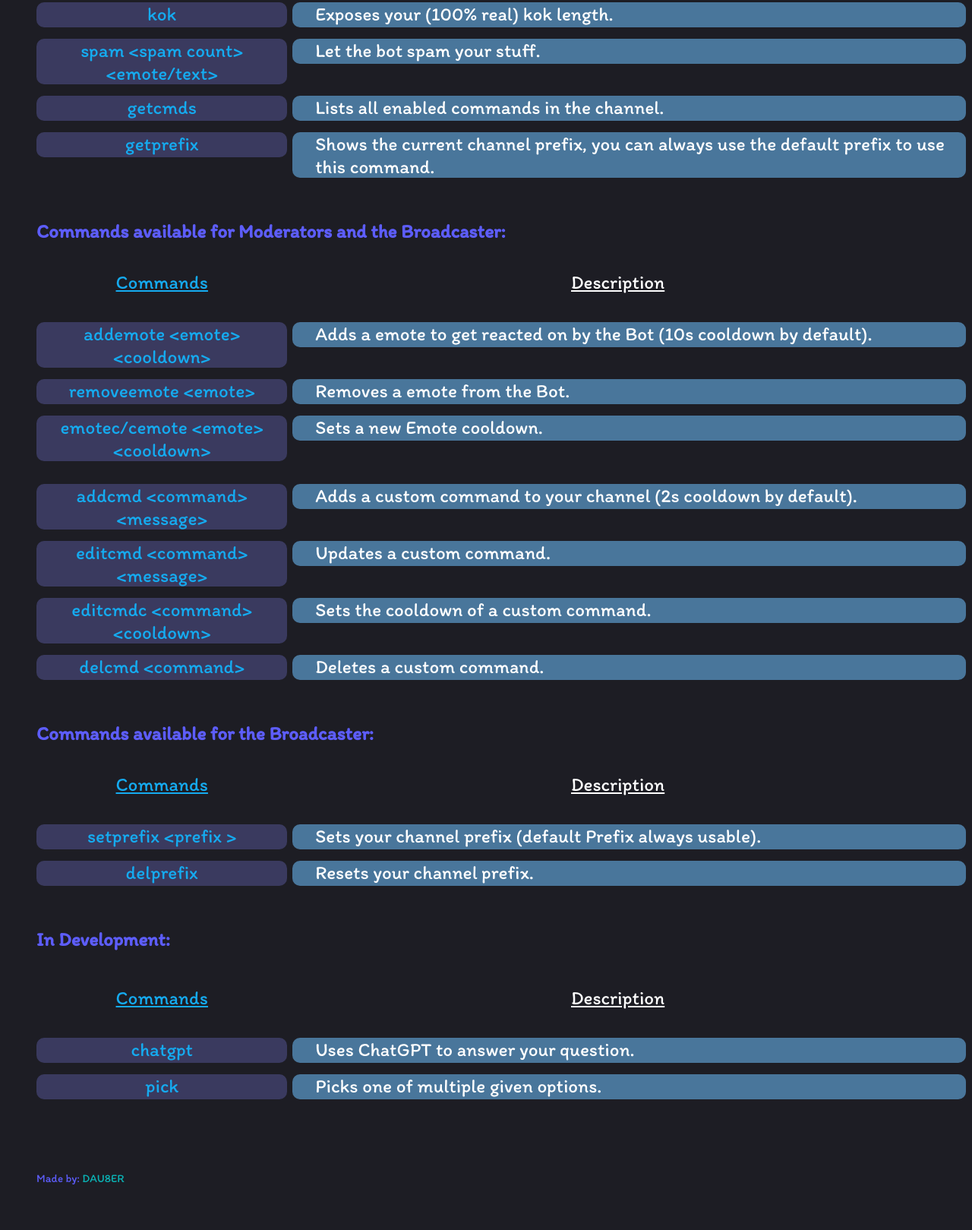
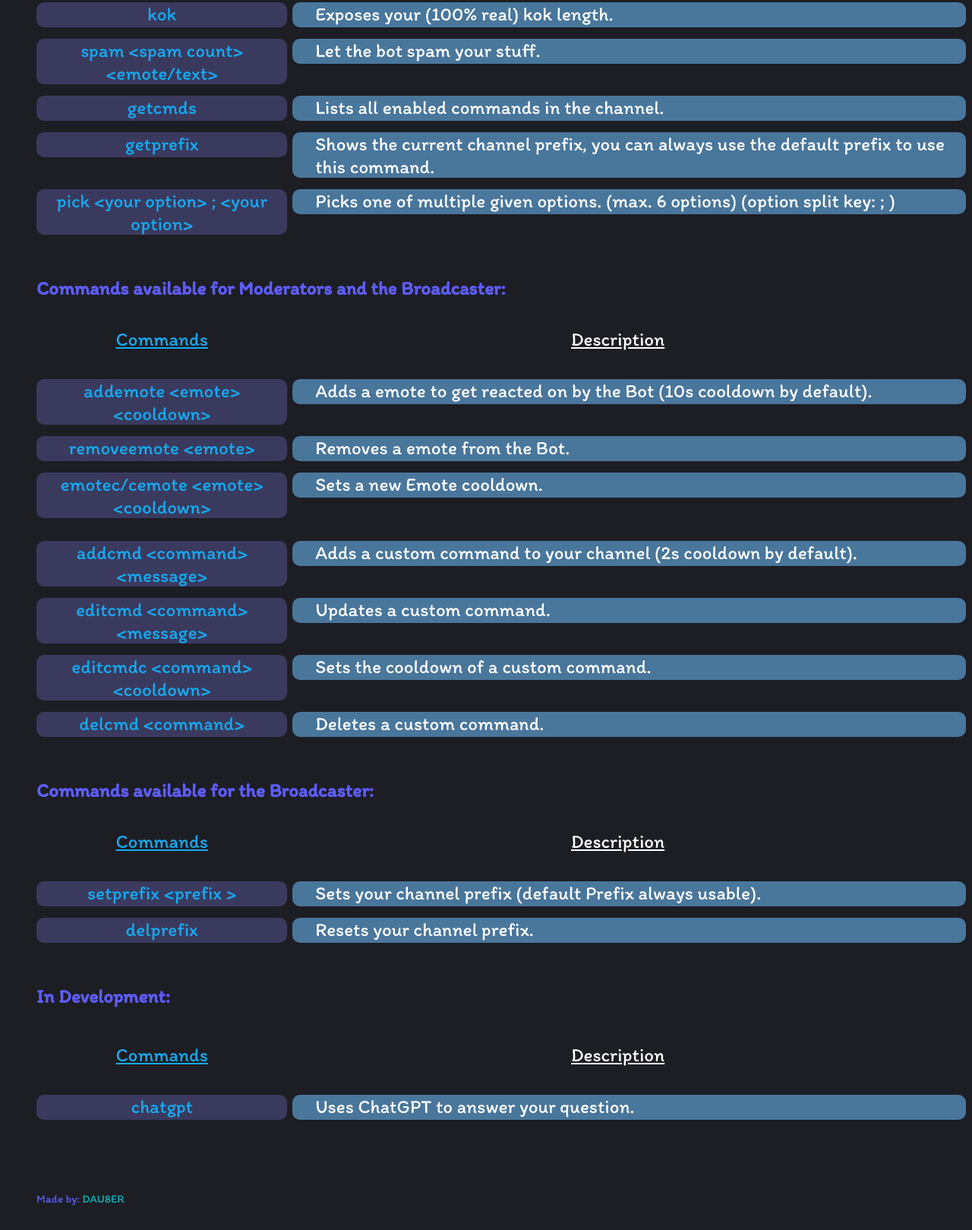
Before and after one commit to DAU8ER/dau8bot, a plain HTML site: page index.html in a window 1280 px wide. Shown: the part 1325-2944 px from the top of the page at 76% size. Before the commit the page ends 2917 px from the top, so only its background shows below. Drawn offline with Linux system fonts and the light colour scheme.

Commit message:
Add files via upload

```diff
--- a/index.html
+++ b/index.html
@@ -27,7 +27,8 @@
         <spacer></spacer>
         <div class="heading">
             <b>
-                This bot is a useful chat bot for custom commands, emote reactions, timers etc. The commands are listed below.
+                This bot is a useful chat bot for custom commands, emote reactions, timers etc. The commands are listed
+                below.
                 You can create custom commands in your channel (they wont be listed on this page).
                 If you have any questions or future requests, feel free to contact me:</b>
             <spacer2></spacer2>
@@ -47,7 +48,8 @@
             </b>
             <spacer2></spacer2>
             <spacer2></spacer2>
-            <b>If you want to JOIN or PART the bot to or from your channel, contact me or use one the respective command in the
+            <b>If you want to JOIN or PART the bot to or from your channel, contact me or use one the respective command
+                in the
                 <a href="https://www.twitch.tv/dau8bot" target="_blank">
                     bots chat
                 </a></b>
@@ -218,6 +220,17 @@
                     <areac2>
                         <text2>
                             Shows the current channel prefix, you can always use the default prefix to use this command.
+                        </text2>
+                    </areac2>
+                    <spacer2></spacer2>
+                    <areac>
+                        <center>
+                            <text>pick &lt;your option&gt; ; &lt;your option&gt; </text>
+                        </center>
+                    </areac>
+                    <areac2>
+                        <text2>
+                            Picks one of multiple given options. (max. 6 options) (option split key: ; )
                         </text2>
                     </areac2>
                     <spacer></spacer>
@@ -397,18 +410,6 @@
                             Uses ChatGPT to answer your question.
                         </text2>
                     </areac2>
-                    <spacer2></spacer2>
-                    <areac>
-                        <center>
-                            <text>pick</text>
-                        </center>
-                    </areac>
-                    <areac2>
-                        <text2>
-                            Picks one of multiple given options.
-                        </text2>
-                    </areac2>
-
                 </div>
                 <div class="socked">
                     <sockedl>
```
